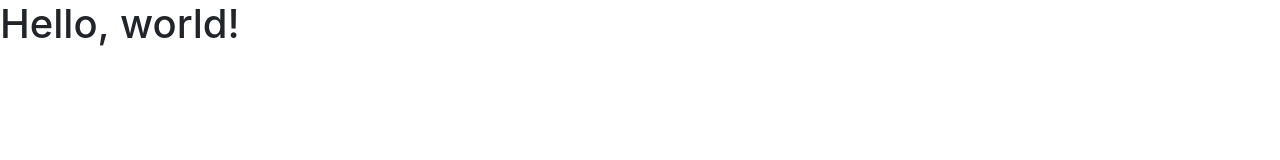
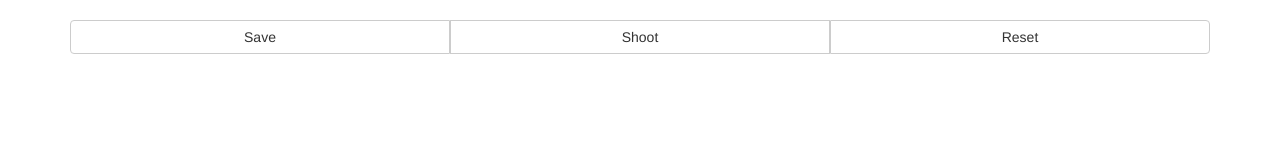
Before and after one commit to Julienr85/Tp_HTLM5, a plain HTML site: page index.html in a window 1280 px wide. Drawn offline with nearby package versions, Linux system fonts and the light colour scheme.

Commit message:
Bouton de base

```diff
--- a/index.html
+++ b/index.html
@@ -8,21 +8,34 @@
     <title>Bootstrap 101 Template</title>
 
     <!-- Bootstrap -->
-    <link href="css/bootstrap.min.css" rel="stylesheet">
+    <!-- Latest compiled and minified CSS -->
+	<link rel="stylesheet" href="https://maxcdn.bootstrapcdn.com/bootstrap/3.3.7/css/bootstrap.min.css" integrity="sha384-BVYiiSIFeK1dGmJRAkycuHAHRg32OmUcww7on3RYdg4Va+PmSTsz/K68vbdEjh4u" crossorigin="anonymous">
 
-    <!-- HTML5 shim and Respond.js for IE8 support of HTML5 elements and media queries -->
-    <!-- WARNING: Respond.js doesn't work if you view the page via file:// -->
-    <!--[if lt IE 9]>
-      <script src="https://oss.maxcdn.com/html5shiv/3.7.3/html5shiv.min.js"></script>
-      <script src="https://oss.maxcdn.com/respond/1.4.2/respond.min.js"></script>
-    <![endif]-->
   </head>
   <body>
-    <h1>Hello, world!</h1>
+    <h1></h1>
+
+    <div class="container">
+
+		<div class="btn-group btn-group-justified" role="group" aria-label="...">
+  		<div class="btn-group" role="group">
+   			 <button type="button" class="btn btn-default">Save</button>
+  		</div>
+ 		<div class="btn-group" role="group">
+   			 <button type="button" class="btn btn-default">Shoot</button>
+ 		 </div>
+  		<div class="btn-group" role="group">
+    		<button type="button" class="btn btn-default">Reset</button>
+ 	    </div>
+	</div>
+
+    </div> <!-- /container -->
+
+
 
     <!-- jQuery (necessary for Bootstrap's JavaScript plugins) -->
     <script src="https://ajax.googleapis.com/ajax/libs/jquery/1.12.4/jquery.min.js"></script>
-    <!-- Include all compiled plugins (below), or include individual files as needed -->
-    <script src="js/bootstrap.min.js"></script>
+    <!-- Latest compiled and minified JavaScript -->
+    <script src="https://maxcdn.bootstrapcdn.com/bootstrap/3.3.7/js/bootstrap.min.js" integrity="sha384-Tc5IQib027qvyjSMfHjOMaLkfuWVxZxUPnCJA7l2mCWNIpG9mGCD8wGNIcPD7Txa" crossorigin="anonymous"></script>
   </body>
 </html>
```
